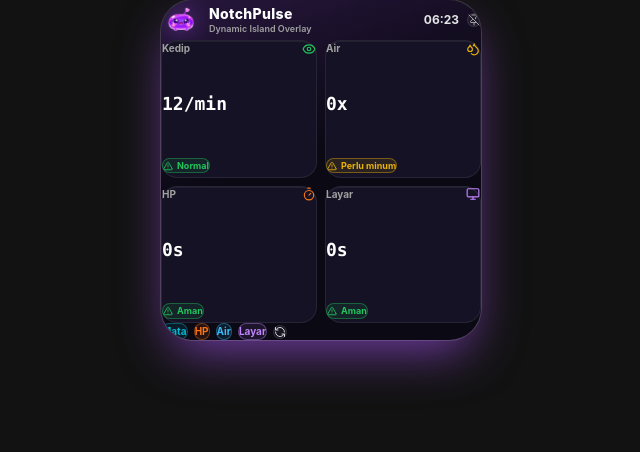
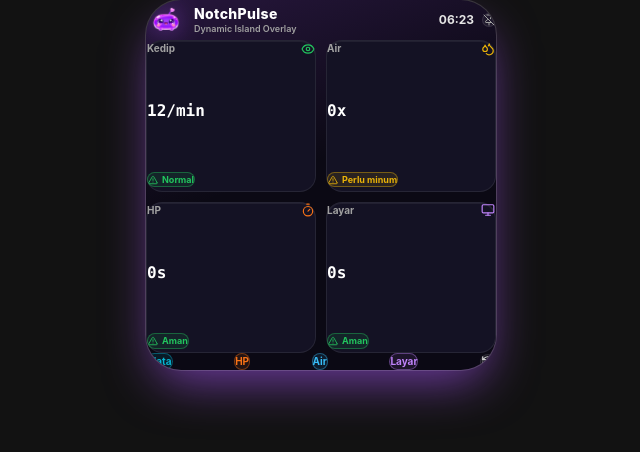
Before and after one commit to ArrafiNurHafiz/NotchPulse, a React (Vite) app: page / in a window 1280 px wide. Both pictures are taken after a click on the button "Pulse". Shown: the top 452 px of the page, without its empty margins (319-959 px from the left). Built offline with nearby package versions, Linux system fonts and the light colour scheme.

Commit message:
fix(ui & layout): expand modal container height to 370px, enlarge padding to prevent bottom buttons clipping

```diff
--- a/src-tauri/tauri.conf.json
+++ b/src-tauri/tauri.conf.json
@@ -13,7 +13,7 @@
         "label": "island",
         "title": "NotchPulse Island",
         "width": 460,
-        "height": 380,
+        "height": 400,
         "resizable": false,
         "decorations": false,
         "transparent": true,
--- a/src/App.tsx
+++ b/src/App.tsx
@@ -69,7 +69,7 @@
     if (widgetState === "alert") {
       bounds = { x: 50.0, y: 0.0, width: 360.0, height: 48.0 };
     } else if (widgetState === "expanded") {
-      bounds = { x: 65.0, y: 0.0, width: 330.0, height: 350.0 };
+      bounds = { x: 45.0, y: 0.0, width: 370.0, height: 390.0 };
     }
     invoke("update_notch_bounds", bounds).catch(() => {});
   }, [widgetState]);
@@ -100,7 +100,7 @@
         setWidgetState(prev => prev === "expanded" ? "expanded" : "alert");
         setActiveCategory(type as AlertCategory);
       } else {
-        setWidgetState(prev => (prev === "expanded" || pinned) ? prev : "idle");
+        setWidgetState(prev => prev === "expanded" ? "expanded" : (pinned ? prev : "idle"));
         setActiveCategory("none");
       }
     }).then(unsub => { unlistenEvent = unsub; });
@@ -186,7 +186,7 @@
             ? "island-shell-idle h-12 w-44 rounded-full px-3 py-1.5 justify-center"
             : widgetState === "alert"
               ? "island-shell-alert h-12 w-[360px] rounded-full px-3 py-1.5 justify-center"
-              : "island-shell-expanded h-[340px] w-[320px] rounded-[2rem] p-3.5"
+              : "island-shell-expanded min-h-[370px] w-[350px] rounded-[2.2rem] px-4 pt-3.5 pb-5"
         }`}
       >
         {/* =================================================================== */}
@@ -285,15 +285,15 @@
             </div>
 
             {/* Grid 2x2 Stat Cards Sesuai Lovable Playful Island */}
-            <div className="mt-2 grid flex-1 grid-cols-2 gap-2">
+            <div className="mt-2.5 grid flex-1 grid-cols-2 gap-2.5">
               {/* Card 1: Kedip (Ok / Hijau) */}
               <div className="stat-card relative rounded-2xl p-2.5 flex flex-col justify-between">
                 <div className="flex items-center justify-between">
                   <span className="text-[10px] font-bold text-neutral-400">Kedip</span>
                   <Eye className="h-3.5 w-3.5 text-[#22c55e]" />
                 </div>
-                <p className="font-display mt-1 text-lg font-extrabold leading-none text-white font-mono">{metrics.blinkRate}</p>
-                <div className="mt-1">
+                <p className="font-display my-1 text-base font-extrabold leading-none text-white font-mono">{metrics.blinkRate}</p>
+                <div>
                   <span className="inline-flex items-center gap-1 rounded-full border px-2 py-0.5 text-[9px] font-bold border-[#22c55e]/40 bg-[#22c55e]/10 text-[#22c55e]">
                     <TriangleAlert className="h-2.5 w-2.5" />
                     {metrics.blinkStatus}
@@ -307,8 +307,8 @@
                   <span className="text-[10px] font-bold text-neutral-400">Air</span>
                   <Droplets className="h-3.5 w-3.5 text-[#eab308]" />
                 </div>
-                <p className="font-display mt-1 text-lg font-extrabold leading-none text-white font-mono">{metrics.hydration}</p>
-                <div className="mt-1">
+                <p className="font-display my-1 text-base font-extrabold leading-none text-white font-mono">{metrics.hydration}</p>
+                <div>
                   <span className={`inline-flex items-center gap-1 rounded-full border px-2 py-0.5 text-[9px] font-bold ${
                     metrics.hydrationStatus === "Baik"
                       ? "border-[#22c55e]/40 bg-[#22c55e]/10 text-[#22c55e]"
@@ -326,8 +326,8 @@
                   <span className="text-[10px] font-bold text-neutral-400">HP</span>
                   <Timer className="h-3.5 w-3.5 text-[#f97316]" />
                 </div>
-                <p className="font-display mt-1 text-lg font-extrabold leading-none text-white font-mono">{metrics.phoneUsage}</p>
-                <div className="mt-1">
+                <p className="font-display my-1 text-base font-extrabold leading-none text-white font-mono">{metrics.phoneUsage}</p>
+                <div>
                   <span className={`inline-flex items-center gap-1 rounded-full border px-2 py-0.5 text-[9px] font-bold ${
                     metrics.phoneStatus === "Aman"
                       ? "border-[#22c55e]/40 bg-[#22c55e]/10 text-[#22c55e]"
@@ -345,8 +345,8 @@
                   <span className="text-[10px] font-bold text-neutral-400">Layar</span>
                   <Monitor className="h-3.5 w-3.5 text-[#c084fc]" />
                 </div>
-                <p className="font-display mt-1 text-lg font-extrabold leading-none text-white font-mono">{metrics.screenTime}</p>
-                <div className="mt-1">
+                <p className="font-display my-1 text-base font-extrabold leading-none text-white font-mono">{metrics.screenTime}</p>
+                <div>
                   <span className={`inline-flex items-center gap-1 rounded-full border px-2 py-0.5 text-[9px] font-bold ${
                     metrics.screenStatus === "Aman"
                       ? "border-[#22c55e]/40 bg-[#22c55e]/10 text-[#22c55e]"
@@ -360,28 +360,28 @@
             </div>
 
             {/* Quick Action Navigation Footer */}
-            <div className="mt-2.5 flex items-center gap-1.5 pt-1">
+            <div className="mt-3 flex items-center justify-between gap-1.5 pt-0.5">
               <button
                 onClick={() => triggerSimulation("blink")}
-                className="rounded-full border px-2.5 py-1 text-[10px] font-bold transition-transform hover:scale-105 active:scale-95 border-[#06b6d4]/40 bg-[#06b6d4]/10 text-[#06b6d4]"
+                className="rounded-full border px-3 py-1.5 text-[10px] font-bold transition-transform hover:scale-105 active:scale-95 border-[#06b6d4]/40 bg-[#06b6d4]/10 text-[#06b6d4]"
               >
                 Mata
               </button>
               <button
                 onClick={() => triggerSimulation("phone")}
-                className="rounded-full border px-2.5 py-1 text-[10px] font-bold transition-transform hover:scale-105 active:scale-95 border-[#f97316]/40 bg-[#f97316]/10 text-[#f97316]"
+                className="rounded-full border px-3 py-1.5 text-[10px] font-bold transition-transform hover:scale-105 active:scale-95 border-[#f97316]/40 bg-[#f97316]/10 text-[#f97316]"
               >
                 HP
               </button>
               <button
                 onClick={() => triggerSimulation("hydration")}
-                className="rounded-full border px-2.5 py-1 text-[10px] font-bold transition-transform hover:scale-105 active:scale-95 border-[#38bdf8]/40 bg-[#38bdf8]/10 text-[#38bdf8]"
+                className="rounded-full border px-3 py-1.5 text-[10px] font-bold transition-transform hover:scale-105 active:scale-95 border-[#38bdf8]/40 bg-[#38bdf8]/10 text-[#38bdf8]"
               >
                 Air
               </button>
               <button
                 onClick={() => triggerSimulation("screentime")}
-                className="rounded-full border px-2.5 py-1 text-[10px] font-bold transition-transform hover:scale-105 active:scale-95 border-[#c084fc]/40 bg-[#c084fc]/10 text-[#c084fc]"
+                className="rounded-full border px-3 py-1.5 text-[10px] font-bold transition-transform hover:scale-105 active:scale-95 border-[#c084fc]/40 bg-[#c084fc]/10 text-[#c084fc]"
               >
                 Layar
               </button>
@@ -390,7 +390,7 @@
                 className="ml-auto rounded-full border border-white/10 bg-white/5 p-1.5 hover:bg-white/15 transition-colors"
                 title="Reset ke mode Idle"
               >
-                <RefreshCcw className="h-3 w-3 text-neutral-300" />
+                <RefreshCcw className="h-3.5 w-3.5 text-neutral-300" />
               </button>
             </div>
           </div>
```
Also changed, not shown: 1 other file (tests, documents, lock files or other folders).
